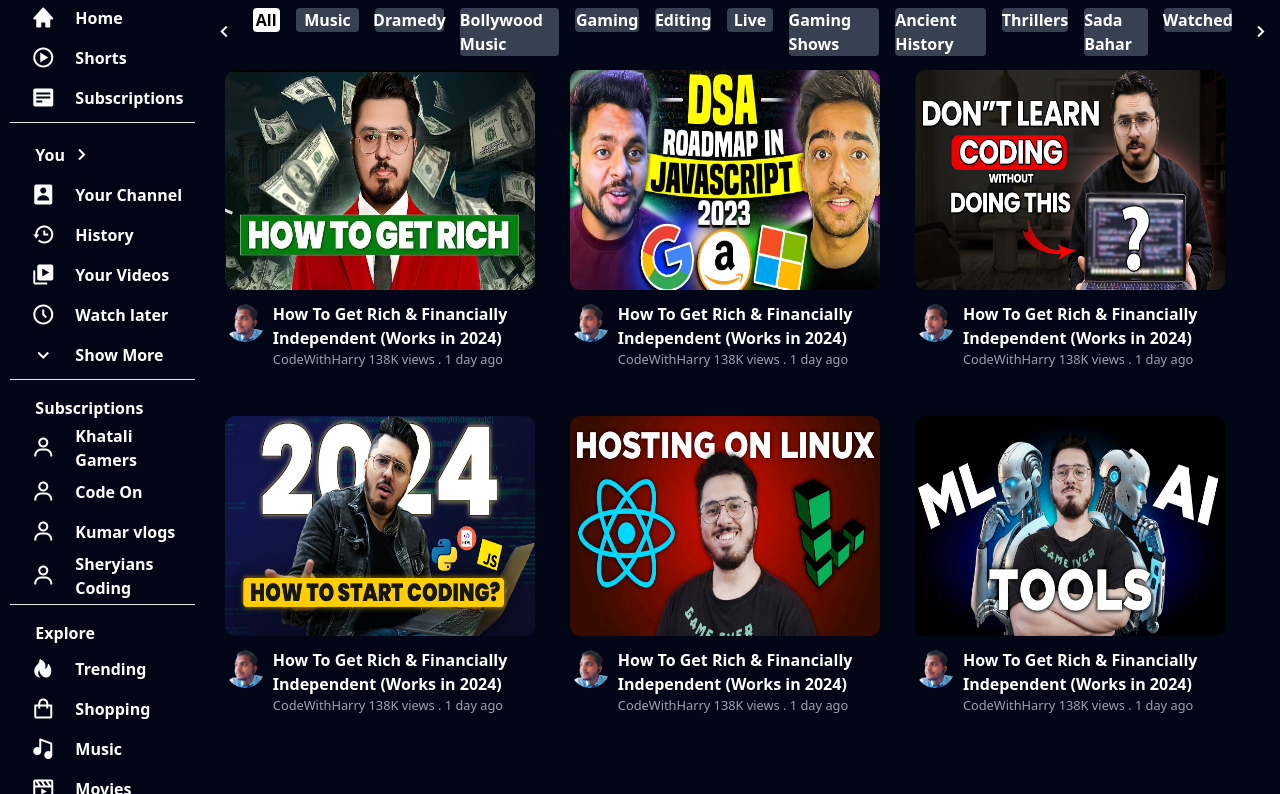
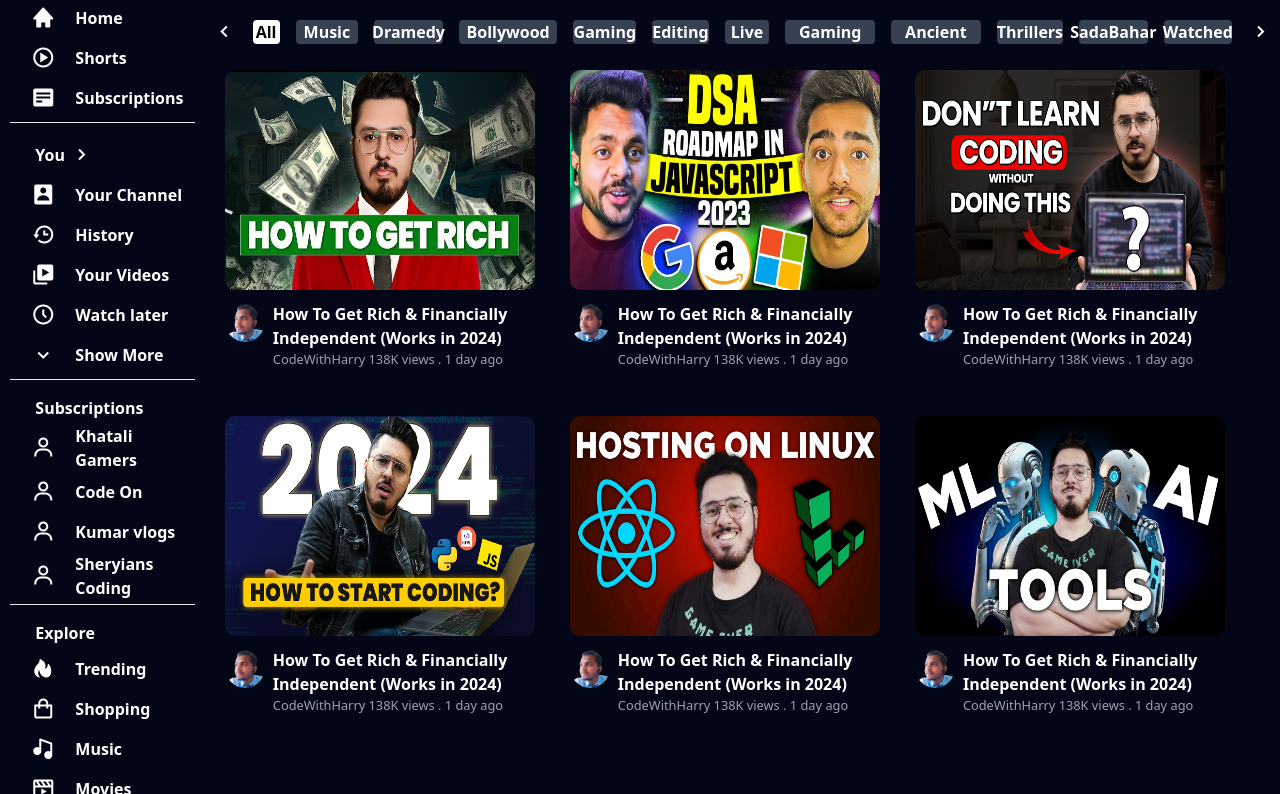
Before and after one commit to Akashkumar9508/You-tube-using-Tailwind, a plain HTML site: page index.html in a window 1280 px wide. Shown: the part 66-860 px from the top of the page. Drawn offline with nearby package versions, Linux system fonts and the light colour scheme.

Commit message:
Update index.html

```diff
--- a/index.html
+++ b/index.html
@@ -237,7 +237,7 @@
                     </li>
                     <li
                         class="w-[11%] h-[100%] bg-gray-700 text-white font-bold text-1xl rounded-[4px] flex justify-center items-center hover:bg-gray-800">
-                        Bollywood Music
+                        Bollywood
                     </li>
                     <li
                         class="w-[7%] h-[100%] bg-gray-700 text-white font-bold text-1xl rounded-[4px] flex justify-center items-center hover:bg-gray-800">
@@ -253,11 +253,11 @@
                     </li>
                     <li
                         class="w-[10%] h-[100%] bg-gray-700 text-white font-bold text-1xl rounded-[4px] flex justify-center items-center hover:bg-gray-800">
-                        Gaming Shows
+                        Gaming
                     </li>
                     <li
                         class="w-[10%] h-[100%] bg-gray-700 text-white font-bold text-1xl rounded-[4px] flex justify-center items-center hover:bg-gray-800">
-                        Ancient History
+                        Ancient
                     </li>
                     <li
                         class="w-[7%] h-[100%] bg-gray-700 text-white font-bold text-1xl rounded-[4px] flex justify-center items-center hover:bg-gray-800">
@@ -265,7 +265,7 @@
                     </li>
                     <li
                         class="w-[7%] h-[100%] bg-gray-700 text-white font-bold text-1xl rounded-[4px] flex justify-center items-center hover:bg-gray-800">
-                        Sada Bahar
+                        SadaBahar
                     </li>
                     <li
                         class="w-[7%] h-[100%] bg-gray-700 text-white font-bold text-1xl rounded-[4px] flex justify-center items-center hover:bg-gray-800">
```
